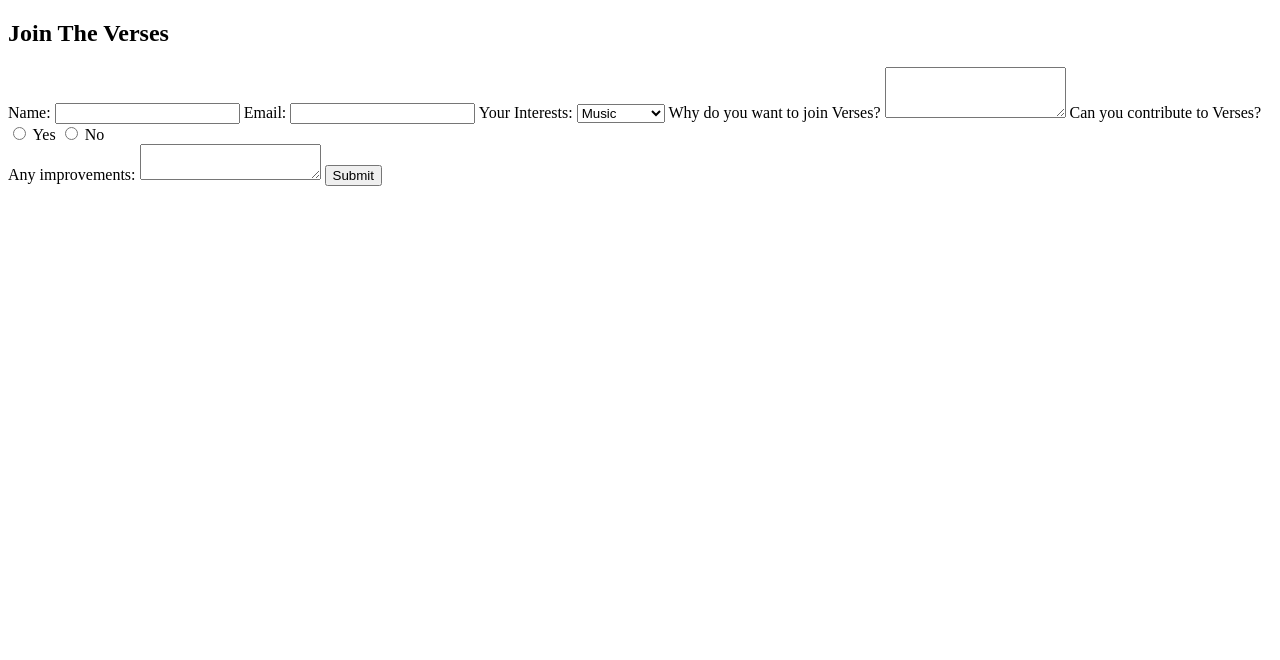
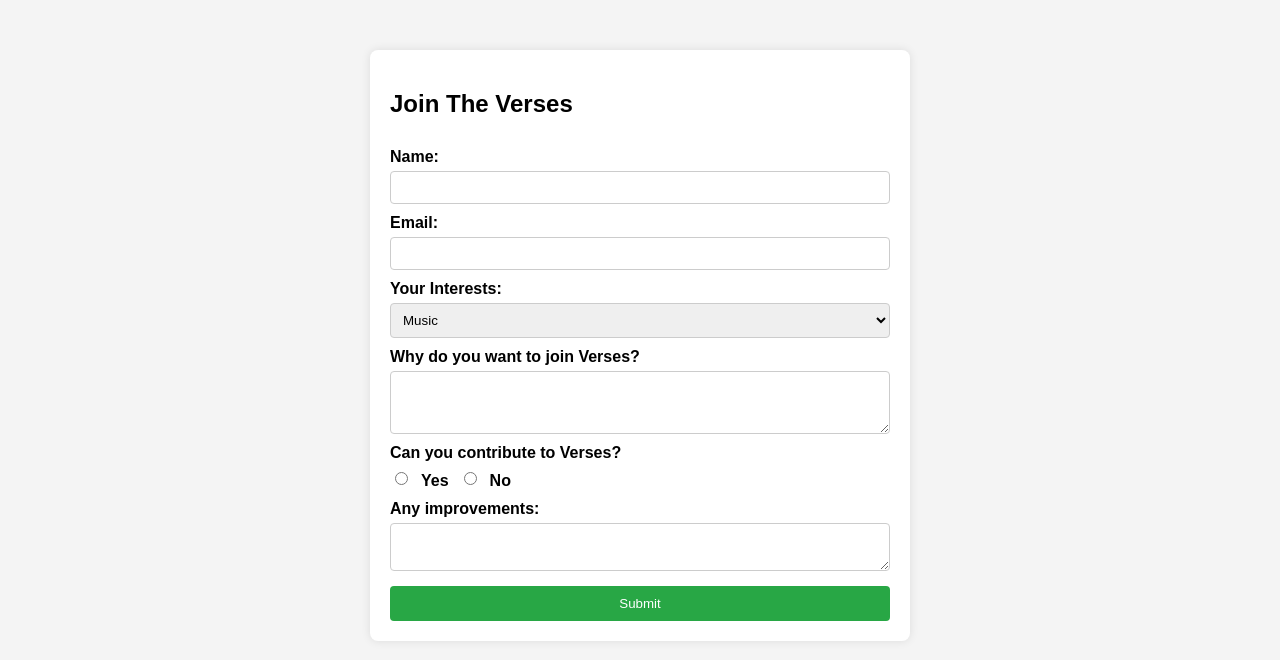
Before and after one commit to joshirugved11/the_verses, a plain HTML site: page index.html in a window 1280 px wide. Drawn offline with Linux system fonts and the light colour scheme; files that its build step writes are made by us from their sources; the site is published under a folder, as on GitHub Pages, so addresses that start at the root find nothing.

Commit message:
changed the linking of the css file in index file

```diff
--- a/index.html
+++ b/index.html
@@ -4,7 +4,7 @@
     <meta charset="UTF-8">
     <meta name="viewport" content="width=device-width, initial-scale=1.0">
     <title>Join The Verses</title>
-    <link rel="stylesheet" href="/public/styles.css">
+    <link rel="stylesheet" href="./public/CSS/styles.css">
 </head>
 <body>
 
```
